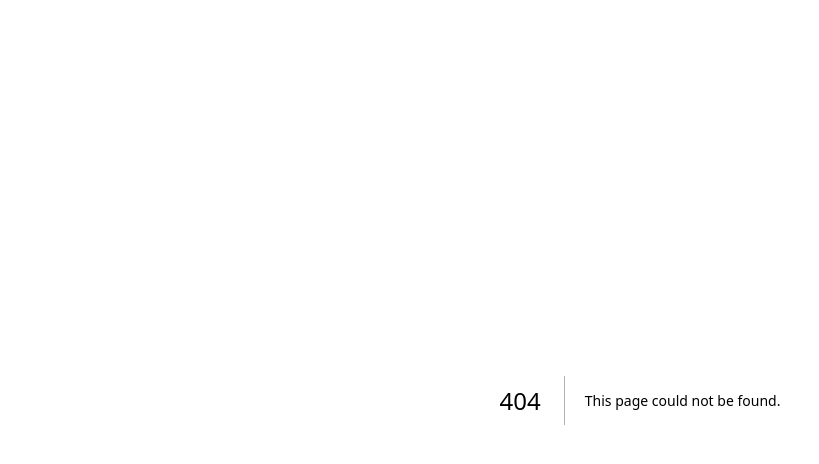
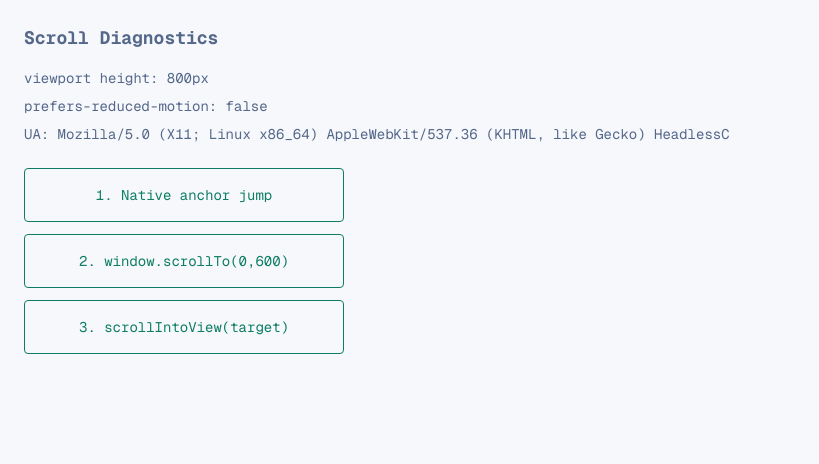
Before and after one commit to srinik92/portfolio, a Next.js app: page /debug in a window 1280 px wide. Before the commit this address had no page. Shown: the top 464 px of the page, without its empty margins (0-819 px from the left). Built offline with nearby package versions, Linux system fonts and the light colour scheme.

Commit message:
Add /debug scroll diagnostics page (temporary)

```diff
--- /dev/null
+++ b/app/debug/page.tsx
@@ -0,0 +1,88 @@
+"use client";
+
+import { useEffect, useState } from "react";
+
+export default function DebugPage() {
+  const [log, setLog] = useState<string[]>([]);
+  const [info, setInfo] = useState({
+    ua: "",
+    reduce: false,
+    innerH: 0,
+  });
+
+  useEffect(() => {
+    const onScroll = () => {
+      const y = Math.round(window.scrollY);
+      setLog((prev) => (prev[0] === `scrollY=${y}` ? prev : [`scrollY=${y}`, ...prev].slice(0, 20)));
+    };
+    window.addEventListener("scroll", onScroll, { passive: true });
+    const id = requestAnimationFrame(() => {
+      setInfo({
+        ua: navigator.userAgent.slice(0, 80),
+        reduce: window.matchMedia("(prefers-reduced-motion: reduce)").matches,
+        innerH: window.innerHeight,
+      });
+    });
+    return () => {
+      window.removeEventListener("scroll", onScroll);
+      cancelAnimationFrame(id);
+    };
+  }, []);
+
+  const push = (msg: string) => setLog((prev) => [msg, ...prev].slice(0, 20));
+
+  return (
+    <main className="min-h-[300svh] p-6 font-mono text-sm">
+      <h1 className="text-lg font-bold mb-4">Scroll Diagnostics</h1>
+
+      <p className="mb-2">viewport height: {info.innerH}px</p>
+      <p className="mb-2">prefers-reduced-motion: {String(info.reduce)}</p>
+      <p className="mb-2 break-all">UA: {info.ua || "-"}</p>
+
+      <div className="flex flex-col gap-3 mt-6 max-w-xs">
+        <a
+          href="#target"
+          onClick={() => push("clicked: native anchor #target")}
+          className="border border-accent text-accent rounded px-4 py-4 text-center"
+        >
+          1. Native anchor jump
+        </a>
+        <button
+          onClick={() => {
+            push("clicked: window.scrollTo(0,600)");
+            window.scrollTo({ top: 600, behavior: "smooth" });
+          }}
+          className="border border-accent text-accent rounded px-4 py-4 text-center"
+        >
+          2. window.scrollTo(0,600)
+        </button>
+        <button
+          onClick={() => {
+            push("clicked: scrollIntoView(target)");
+            document.getElementById("target")?.scrollIntoView({ behavior: "smooth" });
+          }}
+          className="border border-accent text-accent rounded px-4 py-4 text-center"
+        >
+          3. scrollIntoView(target)
+        </button>
+      </div>
+
+      <div id="target" className="mt-[180svh] border border-accent p-6">
+        TARGET — if you can read this text immediately after tapping 1/2/3 above, that method scrolled.
+      </div>
+
+      <div className="mt-8">
+        <h2 className="font-bold mb-2">Live log (newest first)</h2>
+        <p style={{ marginTop: 0 }} className="font-mono text-xs">
+          current scrollY={typeof window !== "undefined" ? Math.round(window.scrollY) : 0}
+        </p>
+        <ul className="font-mono text-xs space-y-1">
+          {log.length === 0 && <li>- no events yet -</li>}
+          {log.map((line, i) => (
+            <li key={`${line}-${i}`}>{line}</li>
+          ))}
+        </ul>
+      </div>
+    </main>
+  );
+}
```
